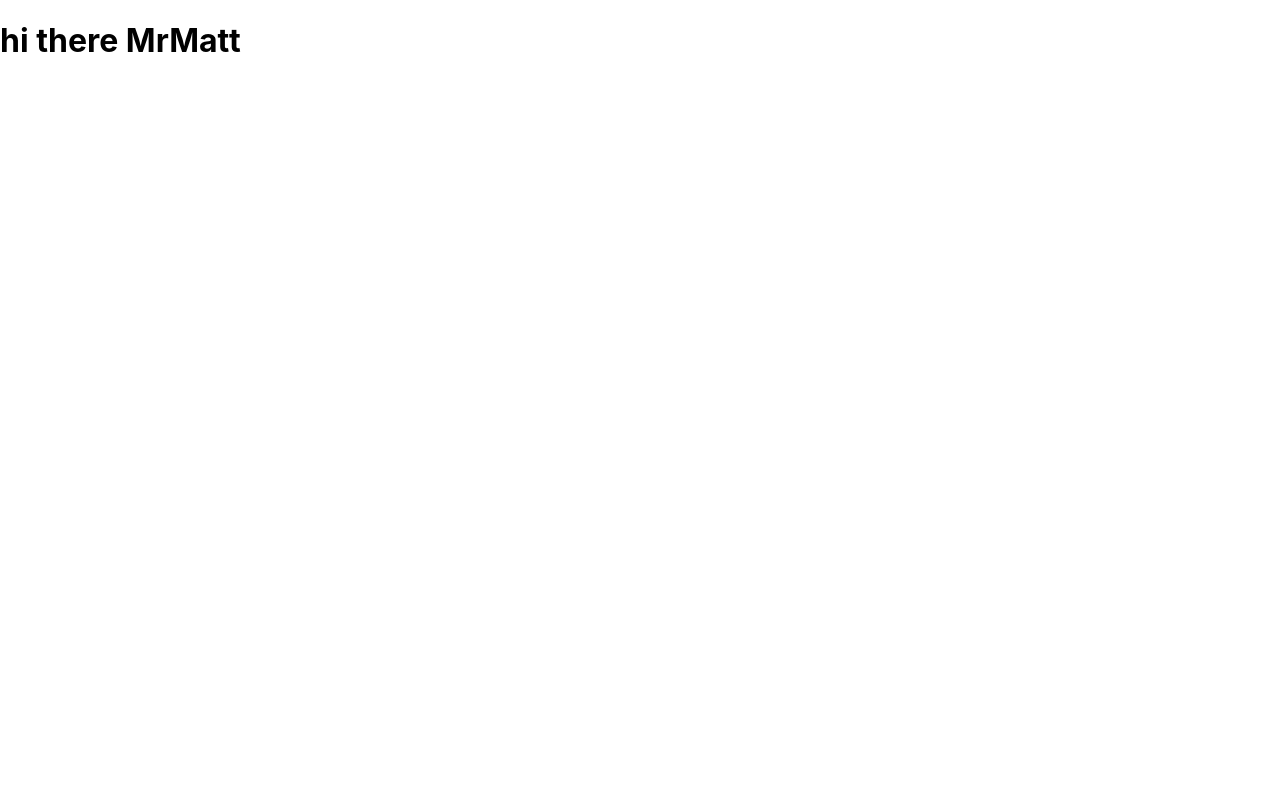
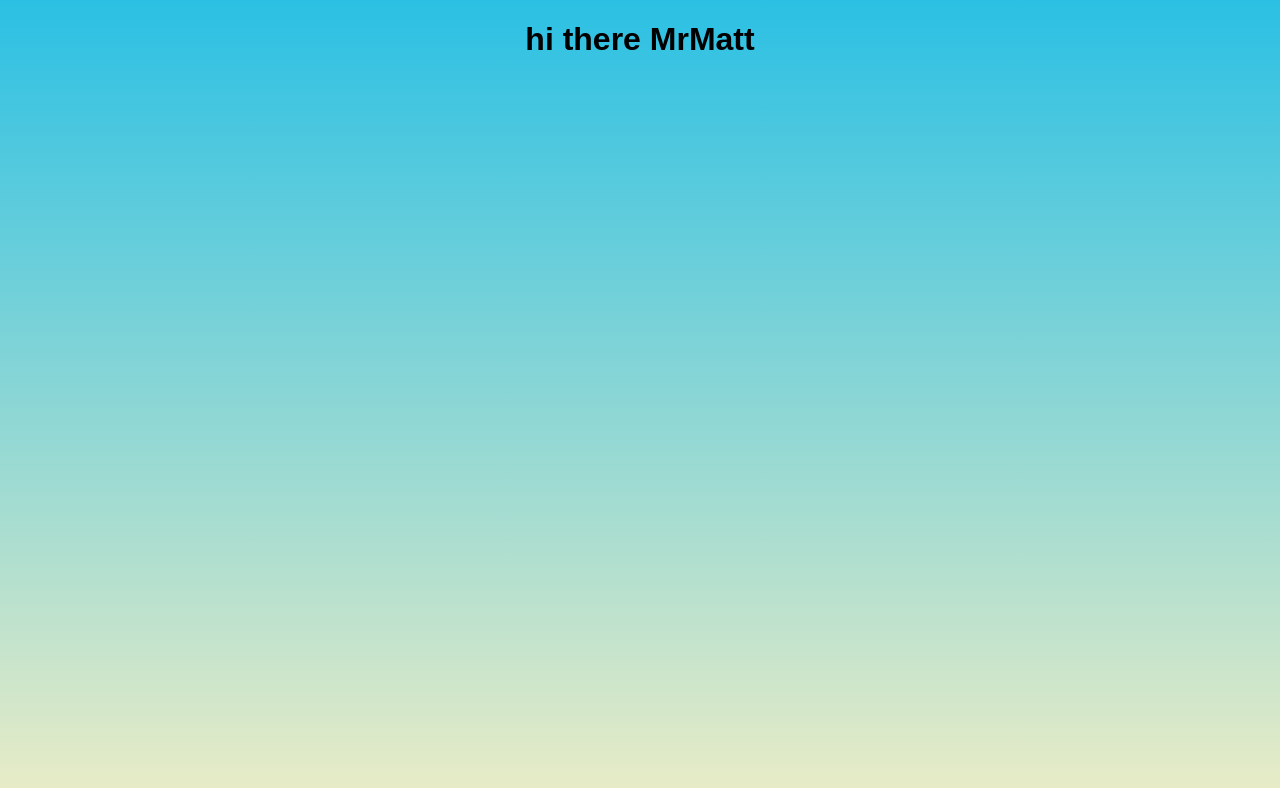
Before and after one commit to MrMatt04/MrMatt-socials, a React (Create React App) app in the folder furry-socials/: page / in a window 1280 px wide. Shown: the top 788 px of the page. Built offline with nearby package versions, Linux system fonts and the light colour scheme.

Commit message:
main styling done

```diff
--- a/furry-socials/src/App.css
+++ b/furry-socials/src/App.css
@@ -1,11 +1,10 @@
-.App {
-  text-align: center;
-  color: black;
-  font-family: "Arial", sans-serif;
+.app-container {
+  display: flex;
+  flex-direction: column;
+  align-items: center;
   min-height: 100vh;
-  font-size: 32px;
-  padding: 0px;
-  margin: 0px;
+  background-image: linear-gradient(to bottom, #2bc0e4, #eaecc6);
+  background-attachment: fixed;
 }
 
 .Profile-picture {
--- a/furry-socials/src/App.js
+++ b/furry-socials/src/App.js
@@ -14,7 +14,11 @@ function App() {
   if (loading) return <div>Loading...</div>;
   if (error || !data) return <div>Error loading profile data</div>;
 
-  return <Profile profile={data.profileData} />;
+  return (
+    <main className="app-container">
+      <Profile profile={data.profileData} />
+    </main>
+  );
 }
 
 export default App;
--- a/furry-socials/src/index.css
+++ b/furry-socials/src/index.css
@@ -1,8 +1,7 @@
+html,
 body {
   margin: 0;
-  font-family: -apple-system, BlinkMacSystemFont, "Segoe UI", "Roboto", "Oxygen",
-    "Ubuntu", "Cantarell", "Fira Sans", "Droid Sans", "Helvetica Neue",
-    sans-serif;
+  font-family: "Arial", sans-serif;
   -webkit-font-smoothing: antialiased;
   -moz-osx-font-smoothing: grayscale;
 }
```
